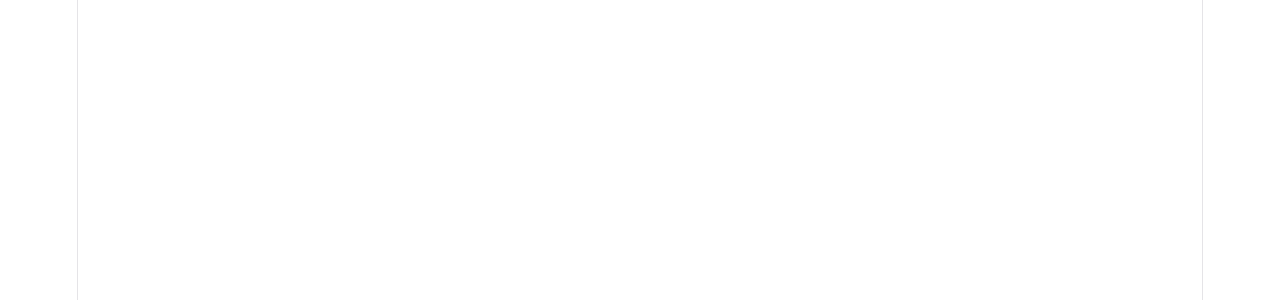
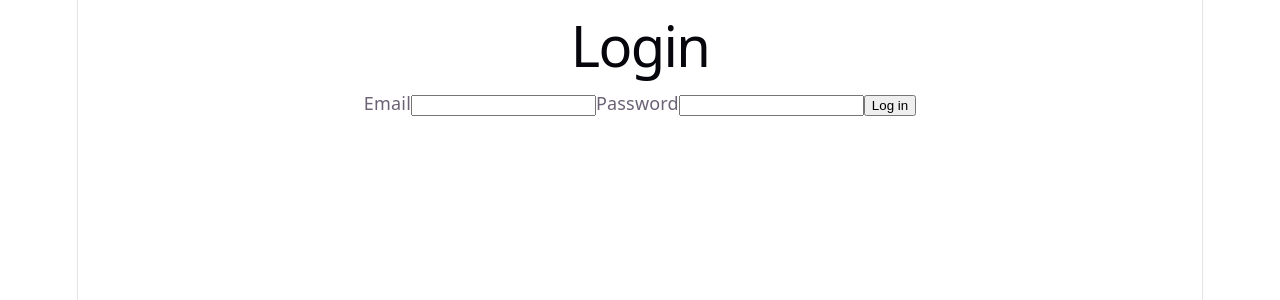
Before and after one commit to shafasayed/ecommerce-client, a React (Vite) app: page /login in a window 1280 px wide. Before the commit this address had no page. Shown: the top 300 px of the page. Built offline with nearby package versions, Linux system fonts and the light colour scheme.

Commit message:
Build login page

```diff
--- a/src/App.jsx
+++ b/src/App.jsx
@@ -1,12 +1,14 @@
 import { Routes, Route } from 'react-router-dom'
 import Home from './pages/Home.jsx'
 import Register from './pages/Register.jsx'
+import Login from './pages/Login.jsx'
 
 function App() {
   return (
     <Routes>
       <Route path="/" element={<Home />} />
       <Route path="/register" element={<Register />} />
+      <Route path="/login" element={<Login />} />
     </Routes>
   )
 }
--- /dev/null
+++ b/src/pages/Login.jsx
@@ -0,0 +1,60 @@
+import { useState } from 'react'
+import { useNavigate } from 'react-router-dom'
+import { API_ENDPOINT } from '../api/index.js'
+
+function Login() {
+  const [email, setEmail] = useState('')
+  const [password, setPassword] = useState('')
+  const [error, setError] = useState('')
+  const navigate = useNavigate()
+
+  const onSubmit = async (e) => {
+    e.preventDefault()
+    setError('')
+
+    const response = await fetch(`${API_ENDPOINT}/auth/login`, {
+      method: 'POST',
+      credentials: 'include',
+      headers: { 'Content-Type': 'application/json' },
+      body: JSON.stringify({ email, password })
+    })
+
+    const data = await response.json()
+
+    if (!response.ok) {
+      setError(data.error)
+      return
+    }
+
+    navigate('/')
+  }
+
+  return (
+    <div>
+      <h1>Login</h1>
+      <form onSubmit={onSubmit}>
+        <label htmlFor="email">Email</label>
+        <input
+          id="email"
+          type="email"
+          value={email}
+          onChange={(e) => setEmail(e.target.value)}
+        />
+
+        <label htmlFor="password">Password</label>
+        <input
+          id="password"
+          type="password"
+          value={password}
+          onChange={(e) => setPassword(e.target.value)}
+        />
+
+        <button type="submit">Log in</button>
+      </form>
+
+      {error && <p style={{ color: 'red' }}>{error}</p>}
+    </div>
+  )
+}
+
+export default Login
```
